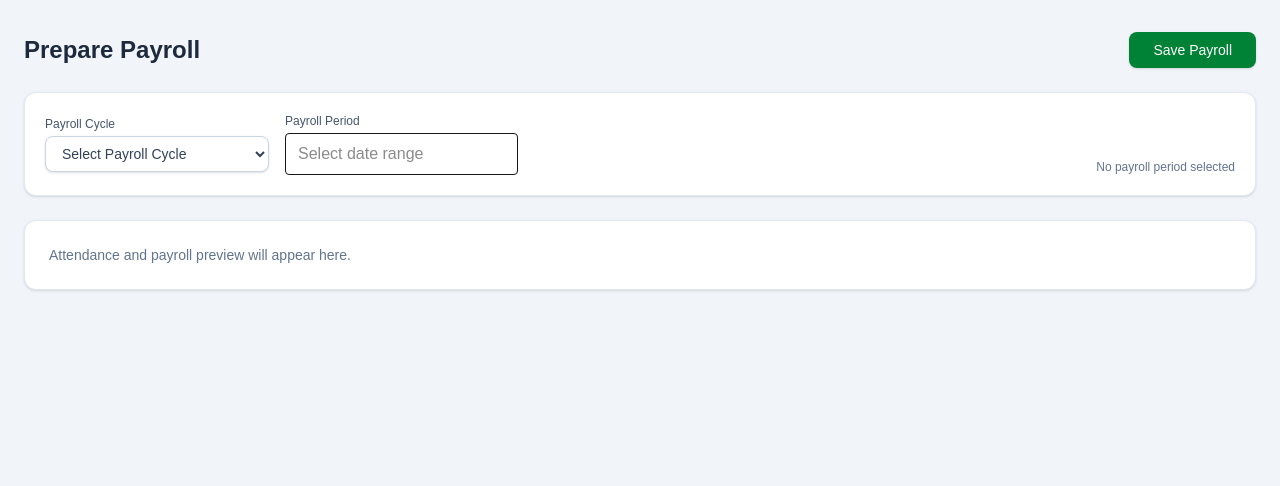
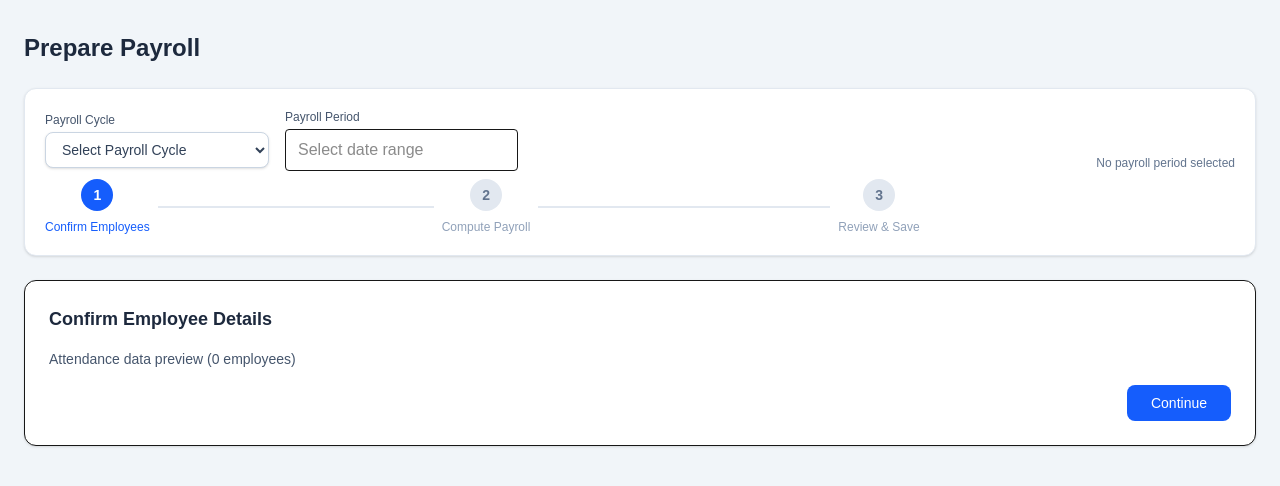
Before and after one commit to mozby69/payroll_system2, a Next.js app in the folder frontend/: page /main-payroll in a window 1280 px wide. Shown: the top 486 px of the page. Built offline with nearby package versions, Linux system fonts and the light colour scheme.

Commit message:
new commit

```diff
--- /dev/null
+++ b/frontend/app/components/Stepper.tsx
@@ -0,0 +1,60 @@
+export type StepStatus = "completed" | "current" | "pending";
+
+export interface Step {
+  id: number;
+  title: string;
+  status: StepStatus;
+}
+
+interface StepperProps {
+  steps: Step[];
+}
+
+export default function Stepper({ steps }: StepperProps) {
+  return (
+    <div className="flex w-full items-center justify-center">
+      {steps.map((step, index) => (
+        <div key={step.id} className="flex flex-1 items-center">
+          <div className="flex flex-col items-center">
+            <div
+              className={`flex h-8 w-8 items-center justify-center rounded-full text-sm font-semibold
+                ${
+                  step.status === "completed"
+                    ? "bg-green-600 text-white"
+                    : step.status === "current"
+                    ? "bg-blue-600 text-white"
+                    : "bg-slate-200 text-slate-500"
+                }`}
+            >
+              {step.id}
+            </div>
+
+            <span
+              className={`mt-2 text-xs
+                ${
+                  step.status === "current"
+                    ? "text-blue-600"
+                    : step.status === "completed"
+                    ? "text-green-600"
+                    : "text-slate-400"
+                }`}
+            >
+              {step.title}
+            </span>
+          </div>
+
+          {index < steps.length - 1 && (
+            <div
+              className={`mx-2 h-0.5 flex-1
+                ${
+                  step.status === "completed"
+                    ? "bg-green-600"
+                    : "bg-slate-200"
+                }`}
+            />
+          )}
+        </div>
+      ))}
+    </div>
+  );
+}
--- /dev/null
+++ b/frontend/app/components/payroll/StepComputePayroll.tsx
@@ -0,0 +1,34 @@
+interface Props {
+    onBack: () => void;
+    onNext: () => void;
+  }
+
+  export default function StepComputePayroll({ onBack, onNext }: Props) {
+    return (
+      <div className="space-y-4">
+        <h2 className="text-lg font-semibold text-slate-800">
+          Compute Payroll
+        </h2>
+
+        <div className="text-sm text-slate-600">
+          Payroll computation logic and previews go here.
+        </div>
+
+        <div className="flex justify-between">
+          <button
+            onClick={onBack}
+            className="rounded-lg border px-5 py-2 text-sm"
+          >
+            Back
+          </button>
+
+          <button
+            onClick={onNext}
+            className="rounded-lg bg-blue-600 px-6 py-2 text-sm text-white"
+          >
+            Continue
+          </button>
+        </div>
+      </div>
+    );
+  }
--- /dev/null
+++ b/frontend/app/components/payroll/StepConfirmEmployees.tsx
@@ -0,0 +1,27 @@
+interface Props {
+    data: any;
+    onNext: () => void;
+  }
+
+  export default function StepConfirmEmployees({ data, onNext }: Props) {
+    return (
+      <div className="space-y-4">
+        <h2 className="text-lg font-semibold text-slate-800">
+          Confirm Employee Details
+        </h2>
+
+        <div className="text-sm text-slate-600">
+          Attendance data preview ({data?.length ?? 0} employees)
+        </div>
+
+        <div className="flex justify-end">
+          <button
+            onClick={onNext}
+            className="rounded-lg bg-blue-600 px-6 py-2 text-sm text-white hover:bg-blue-500"
+          >
+            Continue
+          </button>
+        </div>
+      </div>
+    );
+  }
--- /dev/null
+++ b/frontend/app/components/payroll/StepReviewSave.tsx
@@ -0,0 +1,32 @@
+interface Props {
+    onBack: () => void;
+  }
+
+  export default function StepReviewSave({ onBack }: Props) {
+    return (
+      <div className="space-y-4">
+        <h2 className="text-lg font-semibold text-slate-800">
+          Review & Save Payroll
+        </h2>
+
+        <div className="text-sm text-slate-600">
+          Final payroll summary and confirmation.
+        </div>
+
+        <div className="flex justify-between">
+          <button
+            onClick={onBack}
+            className="rounded-lg border px-5 py-2 text-sm"
+          >
+            Back
+          </button>
+
+          <button
+            className="rounded-lg bg-green-600 px-6 py-2 text-sm text-white"
+          >
+            Save Payroll
+          </button>
+        </div>
+      </div>
+    );
+  }
--- a/frontend/app/main-payroll/page.tsx
+++ b/frontend/app/main-payroll/page.tsx
@@ -8,13 +8,18 @@ import { DateRange } from "../types/utilsTypes";
 import { useFetchApiAttendance } from "../hooks/useApiProcess";
 import { ProcessingOverlay } from "../ui/loader/ProcessingOverlay";
 import SweetAlert from "../components/Swal";
+import Stepper, { Step } from "../components/Stepper";
+import StepConfirmEmployees from "../components/payroll/StepConfirmEmployees";
+import StepComputePayroll from "../components/payroll/StepComputePayroll";
+import StepReviewSave from "../components/payroll/StepReviewSave";
 
+type PayrollStep = 1 | 2 | 3;
 
 export default function PreparePayroll() {
   const [range, setDateRange] = useState<DateRange | null>(null);
   const [branchCycle, setBranchCycle] = useState("15-30-Cycle");
   const [showProcessing, setShowProcessing] = useState(false);
-
+  const [currentStep, setCurrentStep] = useState<PayrollStep>(1);
   const { data, isLoading, isFetching } = useFetchApiAttendance(
     range
       ? {
@@ -39,7 +44,25 @@ export default function PreparePayroll() {
     }
   }, [isFetching, showProcessing]);
 
-
+  const steps: Step[] = [
+    {
+      id: 1,
+      title: "Confirm Employees",
+      status:
+        currentStep > 1 ? "completed" : currentStep === 1 ? "current" : "pending",
+    },
+    {
+      id: 2,
+      title: "Compute Payroll",
+      status:
+        currentStep > 2 ? "completed" : currentStep === 2 ? "current" : "pending",
+    },
+    {
+      id: 3,
+      title: "Review & Save",
+      status: currentStep === 3 ? "current" : "pending",
+    },
+  ];
 
   return (
     <div className="relative min-h-screen bg-slate-100 px-6 py-8">
@@ -53,21 +76,12 @@ export default function PreparePayroll() {
           Prepare Payroll
         </h1>
 
-        <button
-          className="rounded-lg bg-green-700 px-6 py-2 text-sm font-medium text-white
-                     shadow-sm hover:bg-green-600 transition-colors"
-        >
-          Save Payroll
-        </button>
       </div>
 
 
       <div className="rounded-xl bg-white p-5 shadow-sm border border-slate-200">
         <div className="flex flex-col gap-4 md:flex-row md:items-end md:justify-between">
-
-
           <div className="flex flex-col gap-4 sm:flex-row sm:items-center">
-
             <div>
               <label className="mb-1 block text-xs font-medium text-slate-600">
                 Payroll Cycle
@@ -79,8 +93,8 @@ export default function PreparePayroll() {
                            focus:border-green-600 focus:outline-none focus:ring-2 focus:ring-green-100"
               >
                 <option value="">Select Payroll Cycle</option>
+                <option value="10-25-Cycle">10–25 Cycle</option>
                 <option value="15-30-Cycle">15–30 Cycle</option>
-                <option value="10-25-Cycle">10–25 Cycle</option>
               </select>
             </div>
 
@@ -108,11 +122,28 @@ export default function PreparePayroll() {
               : "No payroll period selected"}
           </div>
         </div>
+        <div className="flex justify-center items-center mt-2">
+            <Stepper steps={steps} />
+        </div>
       </div>
-      <div className="mt-6 rounded-xl bg-white p-6 shadow-sm border border-slate-200">
-        <div className="text-sm text-slate-500">
-          Attendance and payroll preview will appear here.
-        </div>
+      <div className="mt-6 rounded-xl bg-white p-6 shadow-sm border">
+        {currentStep === 1 && (
+          <StepConfirmEmployees
+            data={data}
+            onNext={() => setCurrentStep(2)}
+          />
+        )}
+
+        {currentStep === 2 && (
+          <StepComputePayroll
+            onBack={() => setCurrentStep(1)}
+            onNext={() => setCurrentStep(3)}
+          />
+        )}
+
+        {currentStep === 3 && (
+          <StepReviewSave onBack={() => setCurrentStep(2)} />
+        )}
       </div>
     </div>
   );
```
